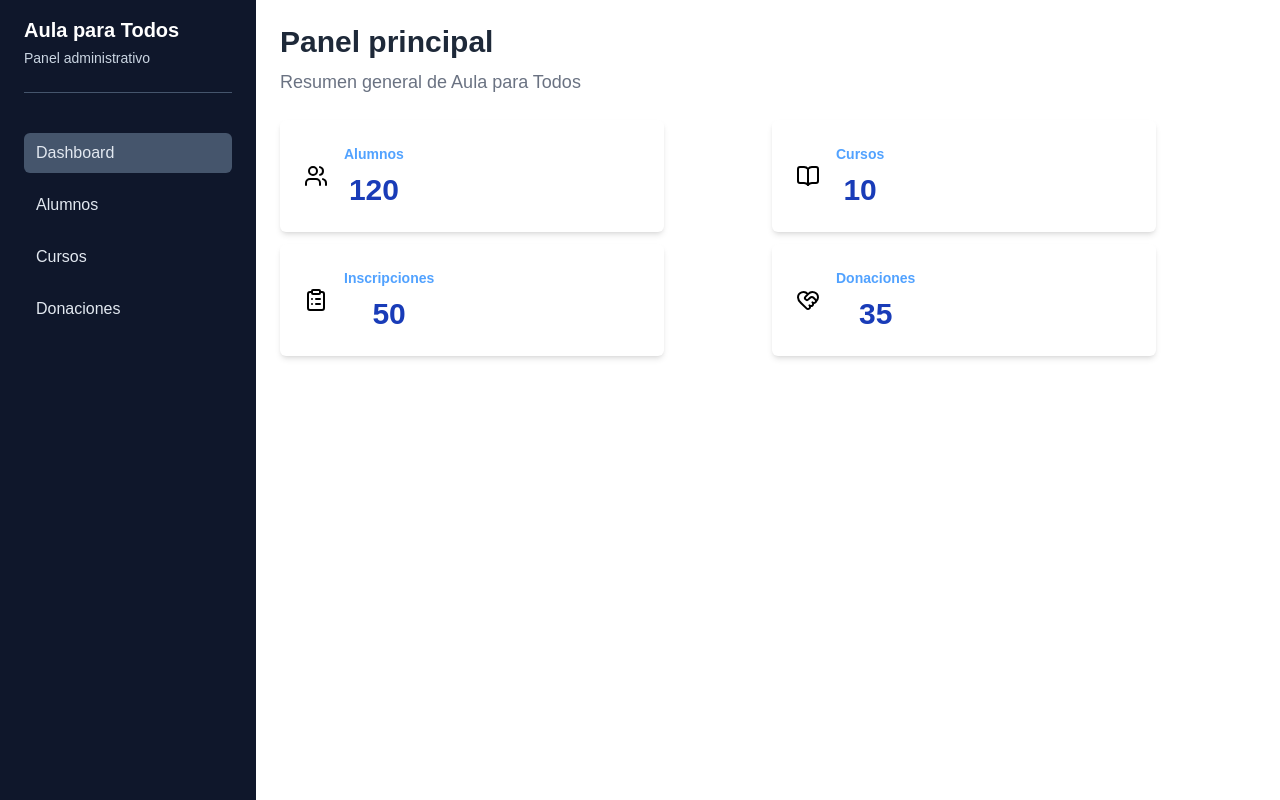
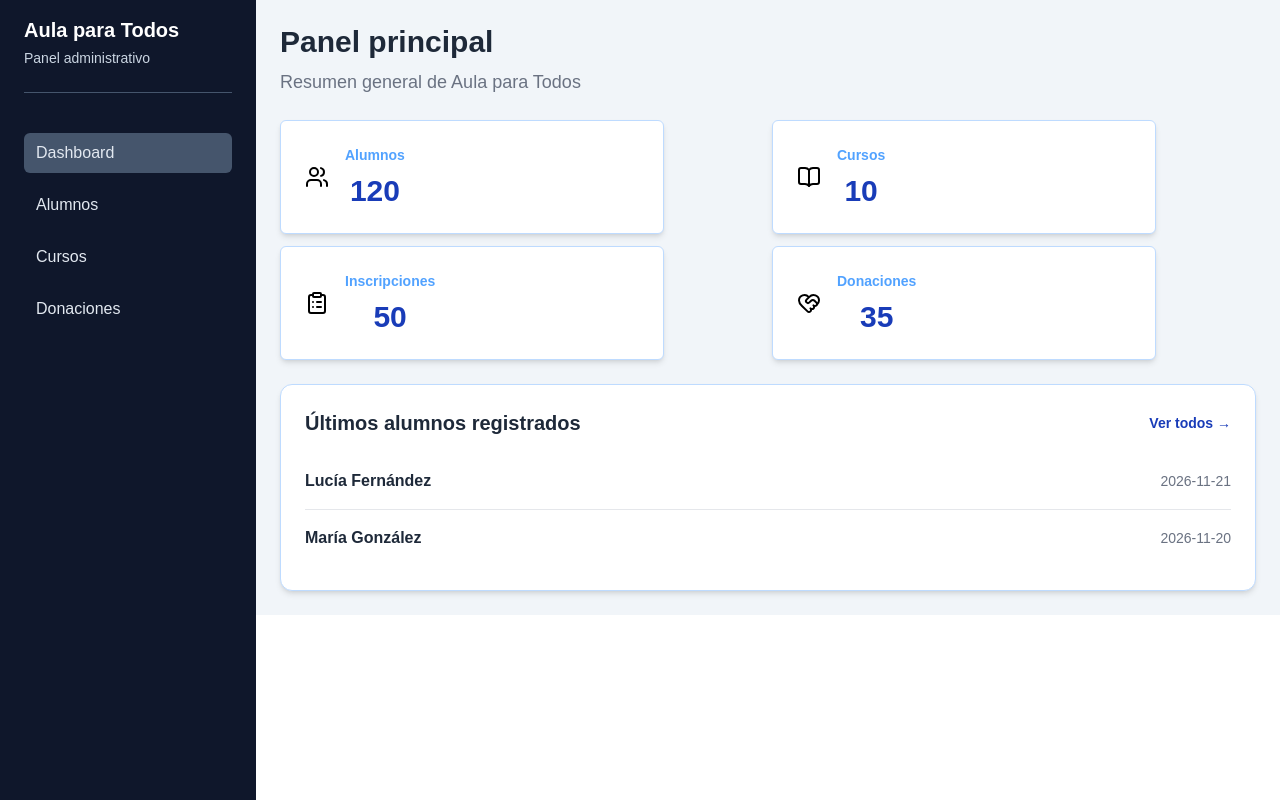
Before and after one commit to aulaparatodosapp/Front, a Next.js app: page /admin/dashboard in a window 1280 px wide. Built offline with nearby package versions, Linux system fonts and the light colour scheme.

Commit message:
Completar estructura inicial del dashboard administrativo

```diff
--- a/src/app/(admin)/admin/dashboard/page.tsx
+++ b/src/app/(admin)/admin/dashboard/page.tsx
@@ -1,45 +1,83 @@
+import { dashboardMock } from "../mocks/dashboardMock";
+import Link from "next/link";
 //icons
 import { Users, BookOpen, ClipboardList, HeartHandshake } from "lucide-react";
 
 const Dashboard = () => {
+
+const ultimosAlumnos = [...dashboardMock.recentStudents].sort((a,b) =>{
+        return new Date(b.fechaRegistro).getTime() - new Date(a.fechaRegistro).getTime();
+    })
+    .slice(0,2);
+
   return (
 
-        <div className="p-6">
+        <div className="p-6 bg-slate-100">
 
             <h1 className="text-3xl text-gray-800 font-bold mb-2">Panel principal</h1>
             <h2 className="text-lg font-medium text-gray-500 mb-6">Resumen general de Aula para Todos</h2>
 
             <div className="grid grid-cols-1 md:grid-cols-2 gap-x-2 gap-y-3 justify-items-start">
-                <div className="bg-white rounded-md p-6 border-blue-200 shadow-md flex items-center gap-4 w-full max-w-sm">
+                <div className="bg-white rounded-md p-6 border border-blue-200 shadow-md flex items-center gap-4 w-full max-w-sm">
                     <Users/>
                     <div className="flex flex-col gap-2 items-center">
                     <h3 className="text-sm font-semibold text-blue-400">Alumnos</h3>
-                    <p className="text-3xl font-semibold text-blue-800">120</p>
+                    <p className="text-3xl font-semibold text-blue-800">{dashboardMock.summary.students}</p>
                     </div>
                 </div>
-                <div className="bg-white rounded-md p-6 border-blue-200 shadow-md flex items-center gap-4 w-full max-w-sm">
+                <div className="bg-white rounded-md p-6 border border-blue-200 shadow-md flex items-center gap-4 w-full max-w-sm">
                     <BookOpen/>
                     <div className="flex flex-col gap-2 items-center">
                     <h3 className="text-sm font-semibold text-blue-400">Cursos</h3>
-                    <p className="text-3xl font-semibold text-blue-800">10</p>
+                    <p className="text-3xl font-semibold text-blue-800">{dashboardMock.summary.courses}</p>
                     </div>
                 </div>
-                <div className="bg-white rounded-md p-6 border-blue-200 shadow-md flex items-center gap-4 w-full max-w-sm">
+                <div className="bg-white rounded-md p-6 border border-blue-200 shadow-md flex items-center gap-4 w-full max-w-sm">
                     <ClipboardList/>
                     <div className="flex flex-col gap-2 items-center">
                     <h3 className="text-sm font-semibold text-blue-400">Inscripciones</h3>
-                    <p className="text-3xl font-semibold text-blue-800">50</p>
+                    <p className="text-3xl font-semibold text-blue-800">{dashboardMock.summary.enrollments}</p>
                     </div>
                 </div>
-                <div className="bg-white rounded-md p-6 border-blue-200 shadow-md flex items-center gap-4 w-full max-w-sm">
+                <div className="bg-white rounded-md p-6 border border-blue-200 shadow-md flex items-center gap-4 w-full max-w-sm">
                     <HeartHandshake/>
                     <div className="flex flex-col gap-2 items-center">
                     <h3 className="text-sm font-semibold text-blue-400">Donaciones</h3>
-                    <p className="text-3xl font-semibold text-blue-800">35</p>
+                    <p className="text-3xl font-semibold text-blue-800">{dashboardMock.summary.donations}</p>
                     </div>
                 </div>
 
             </div>
+                <section className="bg-white rounded-xl border border-blue-200 shadow-md p-6 mt-6">
+
+                    <div className="flex items-center justify-between gap-6 mb-4">
+                        <h2 className="text-xl font-bold text-gray-800">
+                            Últimos alumnos registrados
+                        </h2>
+
+                        <Link href="/admin/students" className="text-sm text-blue-800 font-semibold">
+                        Ver todos →
+                        </Link>
+                    </div>
+
+                    <div>
+                        {ultimosAlumnos.map((alumno) => (
+                    <div
+                        key={alumno.id}
+                        className="flex items-center justify-between py-4 border-b border-gray-200 last:border-0">
+
+                        <p className="font-semibold text-gray-800">
+                        {alumno.nombre}
+                        </p>
+
+                        <p className="text-sm text-gray-500">
+                        {alumno.fechaRegistro}
+                        </p>
+                    </div>
+                    ))}
+                    </div>
+
+                </section>
 
         </div>
 
--- /dev/null
+++ b/src/app/(admin)/admin/mocks/dashboardMock.ts
@@ -0,0 +1,32 @@
+
+export const dashboardMock = {
+  summary: {
+    students: 120,
+    courses: 10,
+    enrollments: 50,
+    donations: 35,
+  },
+
+  recentStudents: [
+    {
+      id: 1,
+      nombre: "Juan Pérez",
+      fechaRegistro: "2026-11-10",
+    },
+    {
+      id: 2,
+      nombre: "María González",
+      fechaRegistro: "2026-11-20",
+    },
+    {
+      id: 3,
+      nombre: "Pedro Ramírez",
+      fechaRegistro: "2026-11-15",
+    },
+    {
+      id: 4,
+      nombre: "Lucía Fernández",
+      fechaRegistro: "2026-11-21",
+    },
+  ],
+};
```
